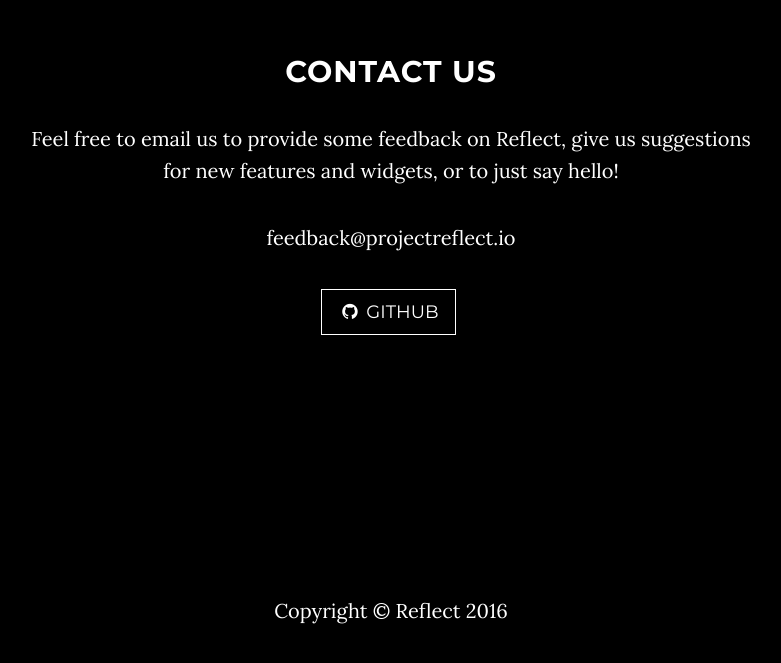
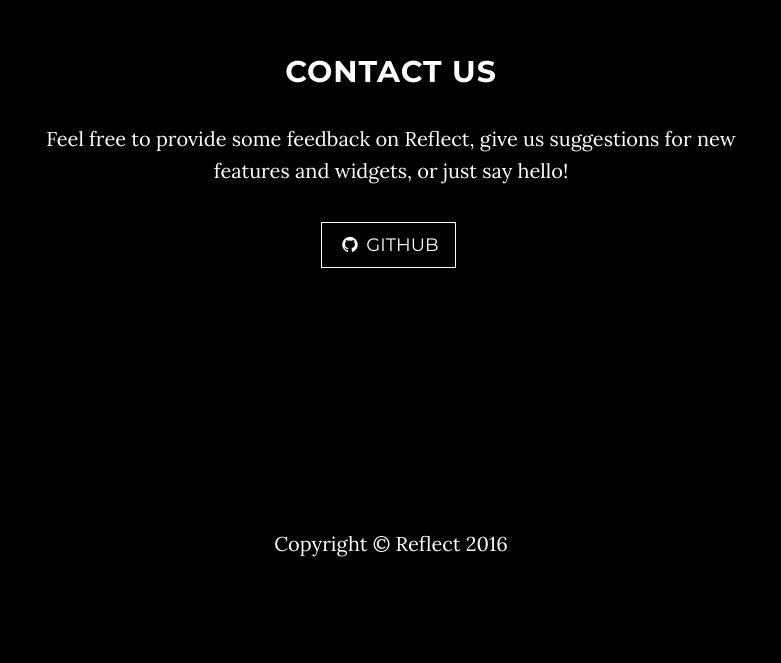
Before and after one commit to ProjectReflect/projectreflect.github.io, a plain HTML site: page index.html in a window 1280 px wide. Shown: the part 2369-3032 px from the top of the page, without its empty margins (249-1030 px from the left). After the commit the page ends 2979 px from the top, so only its background shows below. Drawn offline with nearby package versions, Linux system fonts and the light colour scheme; a script that the page names is missing.

Commit message:
Contact update
Removed email, changed verbiage

```diff
--- a/index.html
+++ b/index.html
@@ -117,8 +117,8 @@
         <div class="row">
             <div class="col-lg-8 col-lg-offset-2">
                 <h2>Contact Us</h2>
-                <p>Feel free to email us to provide some feedback on Reflect, give us suggestions for new features and widgets, or to just say hello!</p>
-                <p><a href="mailto:feedback@projectreflect.io">feedback@projectreflect.io</a>
+                <p>Feel free to provide some feedback on Reflect, give us suggestions for new features and widgets, or just say hello!</p>
+                <!--<p><a href="mailto:feedback@projectreflect.io">feedback@projectreflect.io</a>-->
                 </p>
                 <ul class="list-inline banner-social-buttons">
                     <!--<li>
```
